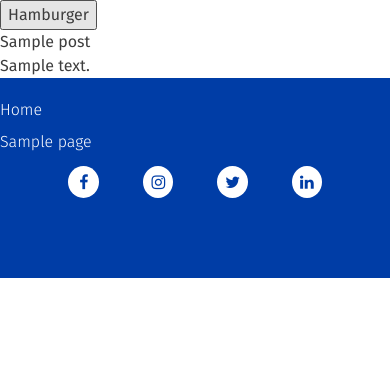
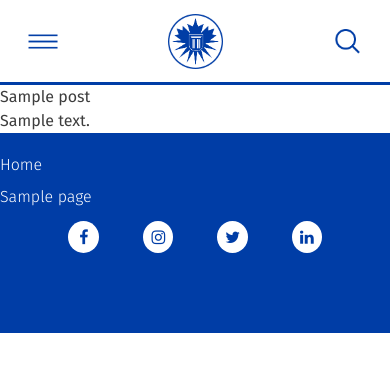
Before and after one commit to AndreiEgorov/tamwood-spring-2018, a WordPress theme: template themes/tamwood-theme/page.php in a window 390 px wide. Shown: the top 372 px of the page. Run offline with PHP 8.4 and a stand-in for WordPress, Linux system fonts and the light colour scheme; the site name, menu and one post (Sample post) are stand-ins, and other content is empty; some libraries are stand-ins or nearby versions.

Commit message:
Create mobile header.

```diff
--- a/themes/tamwood-theme/header.php
+++ b/themes/tamwood-theme/header.php
@@ -24,12 +24,16 @@
 				<div class="site-branding">
 					<h1 class="site-title screen-reader-text"><a href="<?php echo esc_url( home_url( '/' ) ); ?>" rel="home"><?php bloginfo( 'name' ); ?></a></h1>
 				</div><!-- .site-branding -->
-				<button class="hamburger menu-toggle" type="button">Hamburger</button>
-				<nav id="site-navigation" class="main-navigation toggled" role="navigation">
-					<!-- <button class="menu-toggle" aria-controls="primary-menu" aria-expanded="false"><?php esc_html( 'Primary Menu' ); ?></button> -->
-					<?php wp_nav_menu( array( 'theme_location' => 'primary', 'menu_id' => 'primary-menu' ) ); ?>
-				</nav><!-- #site-navigation -->
-				<img src="<?php ?>">
+				<div class="header-container container">
+					<button class="hamburger menu-toggle" type="button"></button>
+					<img class="desktop" src="<?php echo get_template_directory_uri() ?>/assets/logos/tamwood-logo.svg">
+					<nav id="site-navigation" class="main-navigation toggled" role="navigation">
+
+						<?php wp_nav_menu( array( 'theme_location' => 'primary', 'menu_id' => 'primary-menu' ) ); ?>
+					</nav><!-- #site-navigation -->
+					<img src="<?php echo get_template_directory_uri() ?>/assets/logos/LOGO@3x.png" width="55" height="55">
+					<img class="search-icon" src="<?php echo get_template_directory_uri() ?>/assets/icons/ic_search@3x.png" width="85" height="85">
+				</div>
 			</header><!-- #masthead -->
 
 			<div id="content" class="site-content">
--- a/themes/tamwood-theme/sass/_header.scss
+++ b/themes/tamwood-theme/sass/_header.scss
@@ -0,0 +1,29 @@
+.desktop {
+    display: none;
+
+    @include desktop {
+        display: flex;
+    }
+}
+.hamburger {
+    background: center / 30px url("../../assets/icons/hamburger@3x.png") no-repeat;
+    width: 85px;
+    height: 100%;
+    border: none;
+    outline: none;
+}
+.site-header {
+    height: 85px;
+    background-color: white;
+    border-bottom: 3px solid $color_brand-main;
+}
+.header-container {
+    height: 100%;
+    display: flex;
+    flex-direction: row;
+    justify-content: space-between;
+    align-items: center;
+}
+.search-icon {
+    padding: 30px;
+}
--- a/themes/tamwood-theme/sass/_navigation.scss
+++ b/themes/tamwood-theme/sass/_navigation.scss
@@ -20,7 +20,7 @@
     position: fixed;
     background: white;
     z-index: 99;
-    top: 50px;
+    top: 85px;
     // border: 2px solid $color_brand-main;
     font-size: 1.85rem;
     font-weight: bold;
--- a/themes/tamwood-theme/style.css
+++ b/themes/tamwood-theme/style.css
@@ -169,6 +169,45 @@ textarea {
 --------------------------------------------------------------*/
 /* Buttons */
 /* Fields */
+.desktop {
+  display: none; }
+  @media (min-width: 768px) {
+    .desktop {
+      display: -webkit-box;
+      display: -ms-flexbox;
+      display: flex; } }
+
+.hamburger {
+  background: center/30px url("../../assets/icons/hamburger@3x.png") no-repeat;
+  width: 85px;
+  height: 100%;
+  border: none;
+  outline: none; }
+
+.site-header {
+  height: 85px;
+  background-color: white;
+  border-bottom: 3px solid #003DA6; }
+
+.header-container {
+  height: 100%;
+  display: -webkit-box;
+  display: -ms-flexbox;
+  display: flex;
+  -webkit-box-orient: horizontal;
+  -webkit-box-direction: normal;
+      -ms-flex-direction: row;
+          flex-direction: row;
+  -webkit-box-pack: justify;
+      -ms-flex-pack: justify;
+          justify-content: space-between;
+  -webkit-box-align: center;
+      -ms-flex-align: center;
+          align-items: center; }
+
+.search-icon {
+  padding: 30px; }
+
 /*--------------------------------------------------------------
 # Navigation
 --------------------------------------------------------------*/
@@ -187,7 +226,7 @@ textarea {
   position: fixed;
   background: white;
   z-index: 99;
-  top: 50px;
+  top: 85px;
   font-size: 1.85rem;
   font-weight: bold;
   opacity: 1;
```
Also changed, not shown: themes/tamwood-theme/assets/logos/tamwood-logo.svg (renamed from themes/tamwood-theme/assets/logos/Tamwood Logo.svg).
